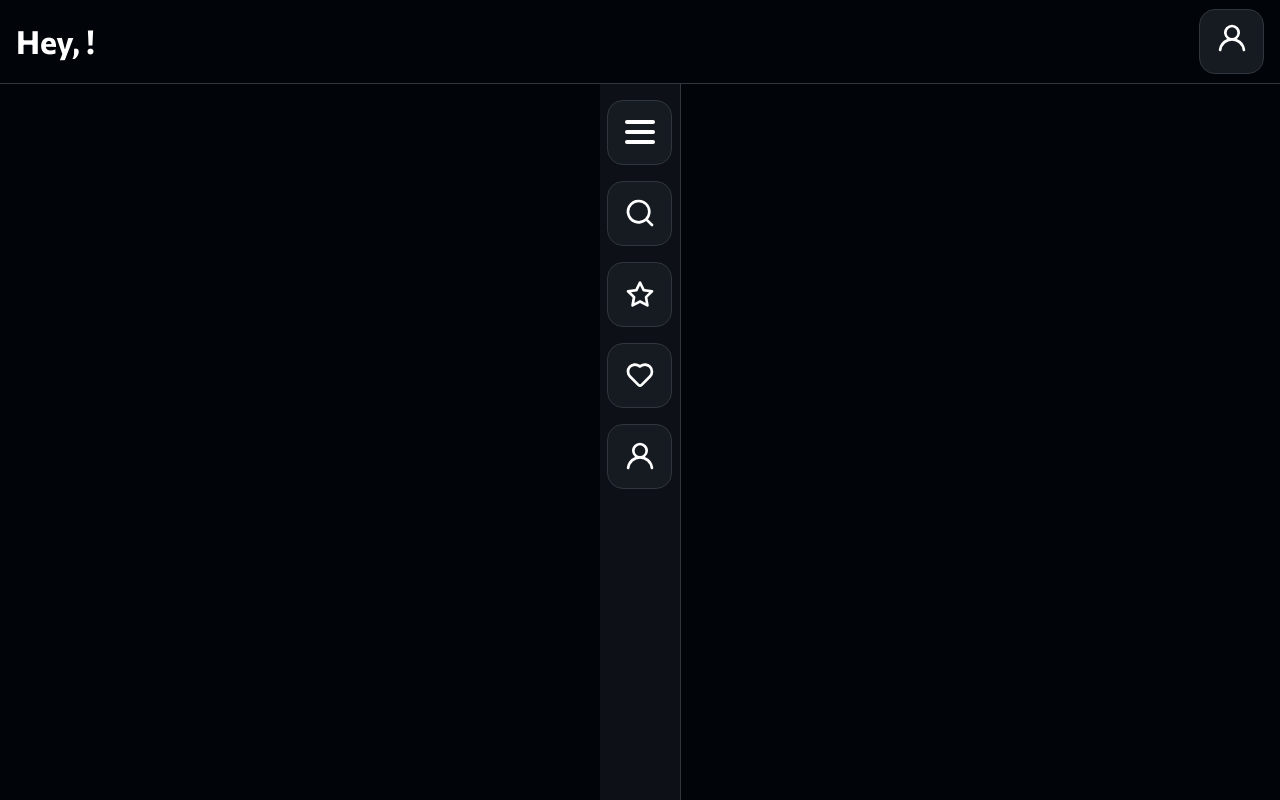
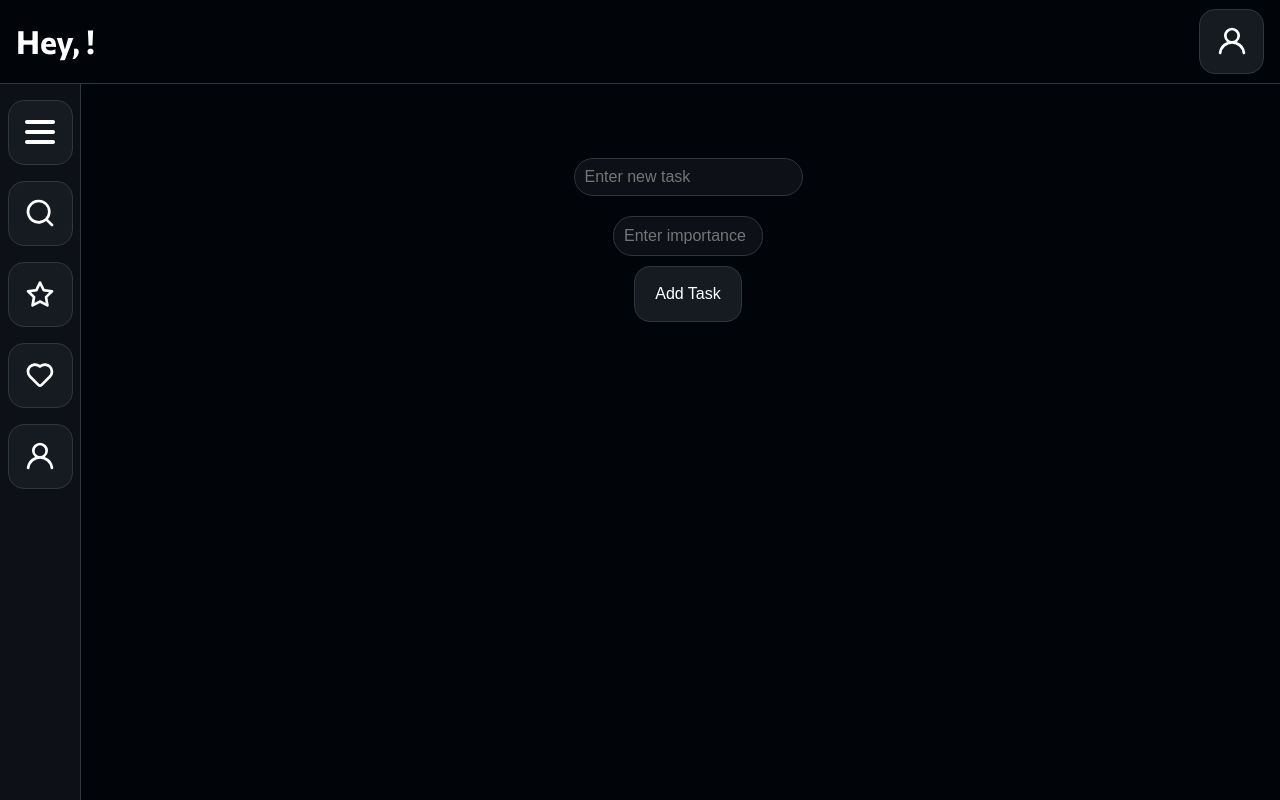
Before and after one commit to keremsemiz/better-todolist, a React (Vite) app: page / in a window 1280 px wide. Shown: the top 800 px of the page. Built offline with nearby package versions, Linux system fonts and the light colour scheme.

Commit message:
Made some improvements and also designed a logo!

```diff
--- a/index.html
+++ b/index.html
@@ -2,12 +2,13 @@
 <html lang="en">
   <head>
     <meta charset="UTF-8" />
-    <link rel="icon" type="image/svg+xml" href="/vite.svg" />
+    <link rel="shortcut icon" href="/src/assets/FAVICON.png" type="image/x-icon">
     <meta name="viewport" content="width=device-width, initial-scale=1.0" />
     <link rel="preconnect" href="https://fonts.googleapis.com">
     <link rel="preconnect" href="https://fonts.gstatic.com" crossorigin>
     <link href="https://fonts.googleapis.com/css2?family=Commissioner:wght@100..900&display=swap" rel="stylesheet">
     <link rel="stylesheet" href="https://unicons.iconscout.com/release/v4.0.8/css/line.css">
+    <!-- <link rel="shortcut icon" href="/src/assets/FAVICON.png" type="image/x-icon"> -->
     <title>Vite + React + TS</title>
   </head>
   <body>
--- a/src/App.css
+++ b/src/App.css
@@ -25,6 +25,7 @@ header {
   border-bottom: 1px solid #30363D;
   display: flex;
   align-items: center;
+  position: relative;
 }
 
 header input {
@@ -32,27 +33,35 @@ header input {
   margin-right: 5rem;
 }
 
-.inputHolders {
-  display: flex;
-  width: 35rem;
-  margin: 0 auto;
-  padding-top: 3rem;
+.profileDropdown {
+  position: relative;
 }
 
-.importance {
-  height: 1rem;
+.dropdownContent {
+  display: flex;
+  flex-direction: column;
+  position: absolute;
+  right: 0;
+  top: 100%;
   background-color: #0D1117;
   border: 1px solid #30363D;
   border-radius: 1.2rem;
-  margin: 10px;
-  width: 8rem;
   padding: 10px;
-  font-size: 16px;
-  color: #FFFFFF;
+  z-index: 2;
+  margin-top: 10px;
+}
+
+.dropdownContent input {
+  margin: 0;
+}
+
+.mainContent {
+  display: flex;
+  flex: 1;
 }
 
 .leftMenu {
-  height: 91vh;
+  height: 100%;
   width: 5rem;
   background-color: #0D1117;
   display: flex;
@@ -60,6 +69,9 @@ header input {
   align-items: center;
   border-right: 1px solid #30363D;
   transition: width 0.4s;
+  position: fixed;
+  left: 0;
+  z-index: 1;
 }
 
 .leftMenu.expanded {
@@ -150,8 +162,16 @@ svg {
   color: white;
 }
 
+.inputHolders {
+  display: flex;
+  flex-direction: column;
+  align-items: center;
+  width: 35rem;
+  margin: 3rem auto;
+}
+
 ul {
-  margin-top: 3rem; /* Adjust margin-top as needed */
+  margin-top: 3rem;
   padding: 0;
   list-style-type: none;
   width: 35rem;
@@ -165,13 +185,6 @@ li {
   background-color: #161B22;
   border-radius: 1.2rem;
   cursor: pointer;
-}
-
-.mainContent {
-  display: flex;
-  flex-direction: column;
-  align-items: center;
-  flex: 1;
 }
 
 .sideMenuContent {
@@ -246,3 +259,21 @@ li {
   top: 10px;
   transform: rotate(-45deg);
 }
+
+.content {
+  margin-left: 5rem;
+  padding-left: 1rem;
+  padding-top: 1rem;
+  width: 100%;
+}
+
+.importance {
+  background-color: #0D1117;
+  border: 1px solid #30363D;
+  border-radius: 1.2rem;
+  margin: 10px;
+  width: 8rem;
+  padding: 10px;
+  font-size: 16px;
+  color: #FFFFFF;
+}
--- a/src/App.tsx
+++ b/src/App.tsx
@@ -6,6 +6,7 @@ interface Todo {
   id: number;
   text: string;
   completed: boolean;
+  importance: string;
 }
 
 const App: React.FC = () => {
@@ -20,9 +21,10 @@ const App: React.FC = () => {
     if (newTodo.trim() !== '') {
       setTodos([
         ...todos,
-        { id: Date.now(), text: newTodo, completed: false }
+        { id: Date.now(), text: newTodo, completed: false, importance }
       ]);
       setNewTodo('');
+      setImportance('');
     }
   };
 
@@ -58,7 +60,10 @@ const App: React.FC = () => {
     <div className="App">
       <header>
         <h1 className="userGreeting">Hey, {user}! </h1>
+        <div className="profileDropdown">
+          <a className='menuIconHeader' onClick={toggleUserInput}><UilUser /></a>
           {showUserInput && (
+            <div className="dropdownContent">
               <input
                 className="enterName"
                 type="text"
@@ -66,9 +71,8 @@ const App: React.FC = () => {
                 onChange={handleUserChange}
                 placeholder="Enter your name"
               />
+            </div>
           )}
-        <div className="menuIconHeader">
-          <a onClick={toggleUserInput}><UilUser /></a>
         </div>
       </header>
       <div className="mainContent">
@@ -116,6 +120,7 @@ const App: React.FC = () => {
             </div>
           )}
         </section>
+        <div className="content">
           <div className="inputHolders">
             <input
               className="taskName"
@@ -140,10 +145,11 @@ const App: React.FC = () => {
                 style={{ textDecoration: todo.completed ? 'line-through' : 'none' }}
                 onClick={() => toggleTodo(todo.id)}
               >
-              {todo.text} {importance}
+                {todo.text} - Importance: {todo.importance}
               </li>
             ))}
           </ul>
+        </div>
       </div>
     </div>
   );
```
Also changed, not shown: src/assets/FAVICON.png (added). Lines whose indentation alone changed are shown as unchanged.
